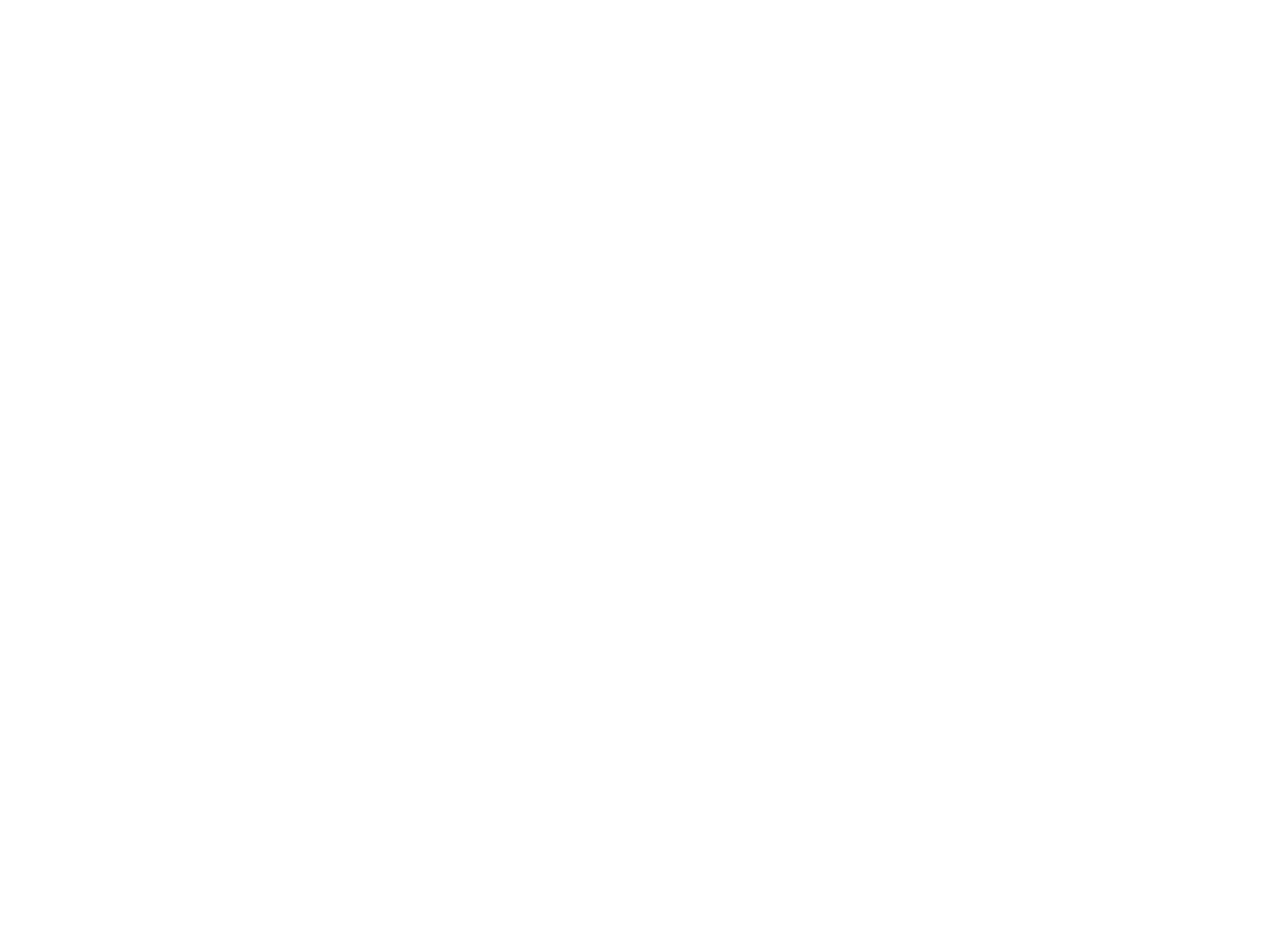
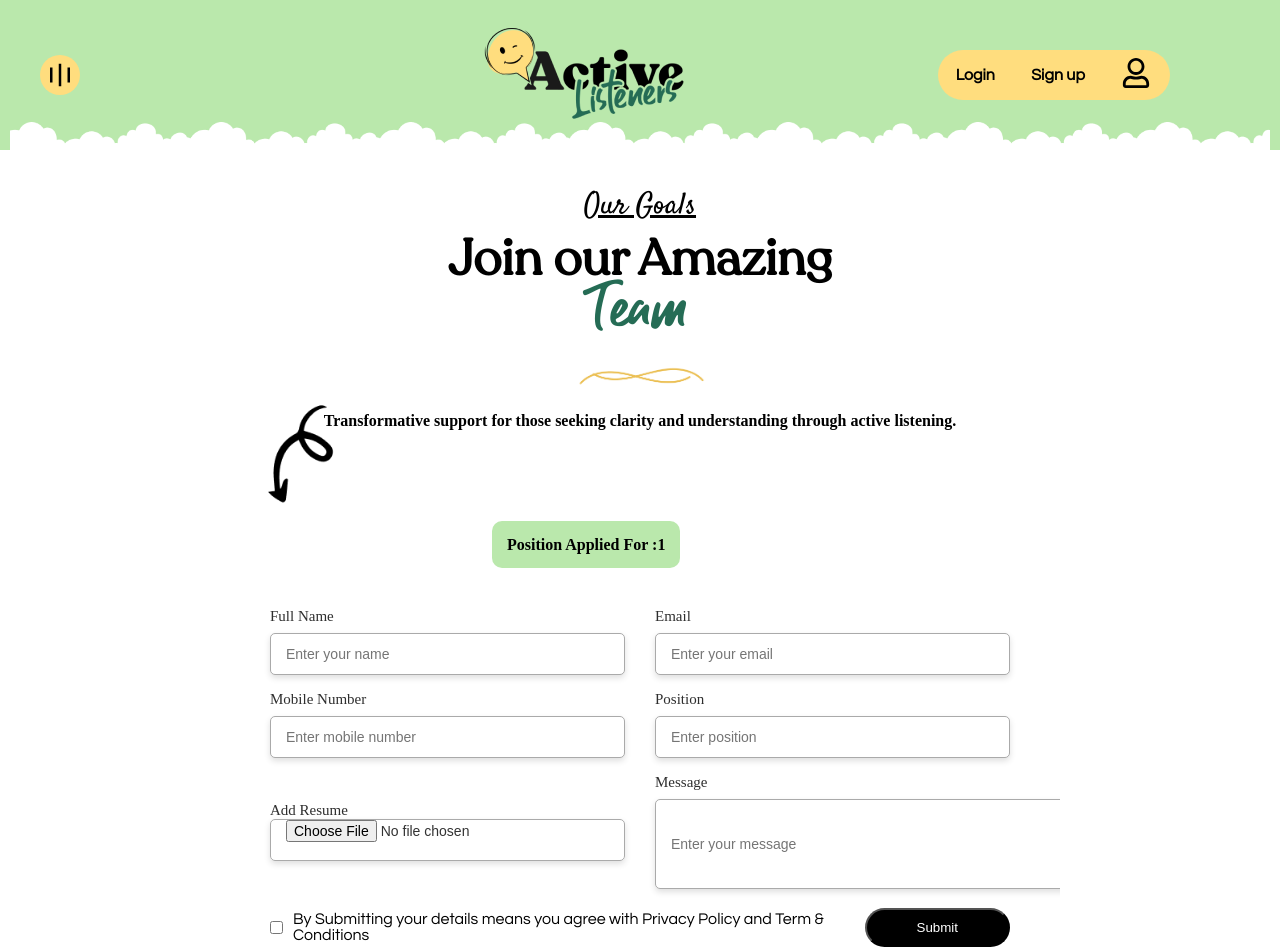
Before and after one commit to Thameem6369538954/Active-Listeners, a React (Create React App) app: page /HiringForm/1 in a window 1280 px wide. Before the commit this address had no page. Shown: the top 950 px of the page. Before the commit the page ends 800 px from the top, so only its background shows below. Built offline with nearby package versions, Linux system fonts and the light colour scheme.

Commit message:
new commit

```diff
--- a/src/App.js
+++ b/src/App.js
@@ -21,6 +21,7 @@
 import SocialMediaAddiction from "./Pages/SocialMediaAddiction.js";
 import EntertainmentandperformanceAddiction from "./Pages/EntertainmentandperformanceAddiction.js";
 import Hiring from "./Pages/Hiring.js";
+import UserProfile from "./Pages/UserProfile.js";
 import TeamPage from "./Pages/TeamPage.js";
 import HiringForm from "./Pages/HiringForm.js";
 import Preppers from "./Pages/Preppers.js";
@@ -29,6 +30,7 @@
 import GriefsupportGroup from "./Pages/GriefsupportGroup.js";
 import loading from "./Anime/loading.json";
 import Lottie from "lottie-react";
+import Settings from "./Pages/Settings.js";
 function App() {
   const [loading, setLoading] = useState(false);
   useEffect(() => {
@@ -46,7 +48,7 @@
           <Route path="/GriefsupportGroup" element={<GriefsupportGroup />} />
           <Route path="/Adminpanel" element={<Adminpanel />} />
           <Route path="/Preppers" element={<Preppers />} />
-          <Route path="/HiringForm" element={<HiringForm />} />
+          <Route path="/HiringForm/:position" element={<HiringForm />} />
           <Route path="/Hiring" element={<Hiring />} />
           <Route
             path="/EntertainmentandperformanceAddiction"
@@ -66,6 +68,8 @@
             element={<AdaptationtoMobilePhones />}
           />
           <Route path="/Login" element={<Login />} />
+          <Route path="UserProfile" element={<UserProfile />}></Route>
+
           <Route path="/Signup" element={<Signup />} />
           <Route path="/Navbar" element={<Navbar />} />
           <Route path="/OneOnOne" element={<OneOnOne />} />
--- a/src/Components/Categories.js
+++ b/src/Components/Categories.js
@@ -131,7 +131,7 @@
               </button>
             </NavLink>
           </div>
-          <button>Discover How?</button>
+
         </div>
       </div>
     </div>
--- a/src/Components/Navbar.js
+++ b/src/Components/Navbar.js
@@ -7,6 +7,7 @@
 import { NavLink } from "react-router-dom";
 import AlCloud from "../Images/AlCloud.png";
 import Navarrow from "../Images/Navarrow.png";
+import { FaRegUser } from "react-icons/fa";
 const Navbar = () => {
   const scrollToTop = () => {
     window.scrollTo(0, 0);
@@ -84,7 +85,9 @@
               </NavLink>
               <div className="border full-rounded"></div>
             </button>
-            <img src={Navarrow} className="navarrow" alt="" />
+            {/* <img src={Navarrow} className="navarrow" alt="" /> */}
+            <NavLink to="/UserProfile" className="Links"><FaRegUser className="navarrow" />
+            </NavLink>
           </div>
         </nav>
       </div>
--- a/src/Css/GetinTouch.css
+++ b/src/Css/GetinTouch.css
@@ -72,6 +72,12 @@
     width: 90%;
     margin-bottom: 20px;
   }
+  .form-inputs input {
+    padding: 10px;
+    width: 91%;
+    border-radius: 10px;
+    margin: 10px auto;
+}
 }
 @media (min-width: 600px) and (max-width: 1024px) {
   .form-inputs input {
--- a/src/Css/HiringForm.css
+++ b/src/Css/HiringForm.css
@@ -4,11 +4,19 @@
   color: black;
   font-weight: 700;
   border-radius: 10px;
+  margin-left: 30%;
+  margin-top: -30%;
 }
 .hiring-form-holeconatiner {
   display: flex;
   align-items: center;
   justify-content: center;
+}
+.container-form form {
+  padding: 50px;
+}
+.form-first {
+  margin-top: 50px;
 }
 @media screen and (max-width: 600px) {
   .hiring-form-holeconatiner {
@@ -17,4 +25,18 @@
     justify-content: center;
     margin-bottom: 130px;
   }
+  .hiring-form-main {
+    height: 150vh;
+  }
+  .form-position {
+    background-color: #bae8ac;
+    padding: 15px;
+    color: black;
+    font-weight: 700;
+    border-radius: 10px;
+    /* width: 200%; */
+    position: absolute;
+    margin-top: -17%;
+    margin-left: -10%;
+  }
 }
--- a/src/Css/Navbar.css
+++ b/src/Css/Navbar.css
@@ -45,10 +45,18 @@
   background-color: white;
   padding: 10px 25px;
 }
+.navarrow {
+  font-size: 30px;
+  /* border-radius: 50%; */
+}
 .navarrow:hover {
   background-color: white;
-  padding: 10px;
+  padding: 2px;
+  height: 40px;
+  width: 40px;
   border-radius: 50%;
+
+  font-size: 30px;
 }
 .nav-icon {
   background: #ffdd7e;
--- a/src/Pages/HiringForm.js
+++ b/src/Pages/HiringForm.js
@@ -1,12 +1,95 @@
-import React, { useContext } from "react";
+import React, { useState, useContext } from "react";
 import "../Css/HiringForm.css";
 import Navbar from "../Components/Navbar";
 import GetinTouch from "../Components/GetinTouch";
 import Footer from "../Components/Footer";
 import Yellowline from "../Images/Yellowline.png";
 import Downarrow from "../Images/Downarrow.png";
+import { useParams } from "react-router-dom";
+import axios from "../Utils/Baseurl.js";
+import { ToastContainer, toast } from "react-toastify";
+import "react-toastify/dist/ReactToastify.css";
+import { NavLink, useNavigate } from "react-router-dom";
 
-const HiringForm = () => {
+const HiringForm = (props) => {
+   const navigate = useNavigate();
+  const { position } = useParams();
+  console.log(position);
+  const [formData, setFormData] = useState({
+    fullName: "",
+    email: "",
+    mobileNumber: "",
+    resume: null,
+    message: "",
+    position: "",
+    agree: false,
+  });
+
+  const [errors, setErrors] = useState({});
+
+  const handleChange = (e) => {
+    const { name, value, type, checked, files } = e.target;
+    const fieldValue =
+      type === "checkbox" ? checked : type === "file" ? files[0] : value;
+    setFormData({ ...formData, [name]: fieldValue });
+    setErrors({ ...errors, [name]: "" }); // Clear error when user makes a change
+  };
+
+  const handleSubmit = async (e) => {
+    e.preventDefault();
+    const newErrors = validateFormData(formData);
+    if (Object.keys(newErrors).length === 0) {
+      // Form is valid, proceed with submission
+      console.log("Form submitted:", formData);
+      // You can add your submission logic here
+    } else {
+      setErrors(newErrors);
+    }
+     if (Object.keys(newErrors).length > 0) {
+      setErrors(newErrors);
+    } else {
+      // Form submission logic here
+      console.log(formData, "Sign up Form submitted successfully!");
+      // const response = await axios.post("/user_registration", formData);
+      const response = await axios.post("/application", formData);
+      console.log(response, "this is the response of registration............");
+      if (response) {
+        console.log(response.data.message,"hhehheeeee");
+        toast.success(response.data.message)
+        navigate("/Login");
+      }
+    }
+  };
+
+  const validateFormData = (data) => {
+    const errors = {};
+    if (!data.fullName.trim()) {
+      errors.fullName = "Full Name is required";
+    }
+    if (!data.position.trim()) {
+      errors.position = "position is required";
+    }
+    if (!data.email.trim()) {
+      errors.email = "Email is required";
+    } else if (!/^\S+@\S+\.\S+$/.test(data.email)) {
+      errors.email = "Email is invalid";
+    }
+    if (!data.mobileNumber.trim()) {
+      errors.mobileNumber = "Mobile Number is required";
+    }
+    if (!data.resume) {
+      errors.resume = "Resume is required";
+    }
+    if (!data.message.trim()) {
+      errors.message = "Message is required";
+    }
+    if (!data.agree) {
+      errors.agree =
+        "You must agree to the Privacy Policy and Terms & Conditions";
+    }
+    return errors;
+  };
+
 
   return (
     <div>
@@ -22,73 +105,116 @@
             support for those seeking clarity and understanding through active
             listening.
           </h4>
-          <span className="form-position">
-            Position Applied For :
-          </span>
         </div>
         <div className="hiring-form-holeconatiner">
           <div className="container-form">
-            <form action="submit">
-              <div className="form first">
+            <form onSubmit={handleSubmit}>
+              <input type="hidden" name="position" value={position} />
+              <span className="form-position">
+                Position Applied For :{position}
+              </span>
+              <div className="form-first">
                 <div className="details personal">
                   <div className="fields">
                     <div className="input-field">
                       <label>Full Name</label>
                       <input
-                        type="email"
+                        type="text"
+                        name="fullName"
                         placeholder="Enter your name"
-                        id="email"
-                        required
+                        value={formData.fullName}
+                        onChange={handleChange}
                       />
+                      {errors.fullName && (
+                        <span className="error">{errors.fullName}</span>
+                      )}
                     </div>
 
                     <div className="input-field">
                       <label>Email</label>
                       <input
                         type="email"
+                        name="email"
                         placeholder="Enter your email"
-                        id="email"
-                        required
+                        value={formData.email}
+                        onChange={handleChange}
                       />
+                      {errors.email && (
+                        <span className="error">{errors.email}</span>
+                      )}
                     </div>
 
                     <div className="input-field">
                       <label>Mobile Number</label>
                       <input
-                        type="number"
+                        type="text"
+                        name="mobileNumber"
                         placeholder="Enter mobile number"
-                        required
+                        value={formData.mobileNumber}
+                        onChange={handleChange}
                       />
+                      {errors.mobileNumber && (
+                        <span className="error">{errors.mobileNumber}</span>
+                      )}
                     </div>
+                    <div className="input-field">
+                      <label>Position</label>
+                      <input
+                        type="text"
+                        name="position"
+                        placeholder="Enter position"
+                        value={formData.position}
+                        onChange={handleChange}
+                      />
+                      {errors.position && (
+                        <span className="error">{errors.position}</span>
+                      )}
+                    </div>
+
                     <div className="input-field">
                       <label>Add Resume</label>
                       <input
                         type="file"
-                        placeholder="Enter mobile number"
-                        required
+                        name="resume"
+                        onChange={handleChange}
                         style={{ marginTop: "0px" }}
                       />
-                      {/* <p>Resume</p> */}
+                      {errors.resume && (
+                        <span className="error">{errors.resume}</span>
+                      )}
                     </div>
+
                     <div className="input-field">
                       <label>Message</label>
                       <input
                         type="text"
-                        placeholder="Enter mobile Message"
-                        required
+                        name="message"
+                        placeholder="Enter your message"
+                        value={formData.message}
+                        onChange={handleChange}
                         style={{ width: 800, height: 90 }}
                       />
+                      {errors.message && (
+                        <span className="error">{errors.message}</span>
+                      )}
                     </div>
                   </div>
                 </div>
               </div>
+
               <div className="agree-get">
-                <input type="checkbox" />
+                <input
+                  type="checkbox"
+                  name="agree"
+                  checked={formData.agree}
+                  onChange={handleChange}
+                />
                 <p>
                   By Submitting your details means you agree with Privacy Policy
                   and Term & Conditions
                 </p>
-                <button>Submit</button>
+                {errors.agree && <span className="error">{errors.agree}</span>}
+                <button type="submit">Submit</button>
               </div>
             </form>
           </div>
--- a/src/Pages/Login.js
+++ b/src/Pages/Login.js
@@ -55,8 +55,12 @@
       console.log(response, "this is the response of registration............");
       if (response) {
         console.log(response.data.message, "hhehheeeee");
-        toast.success(response.data.message);
+        if (response.data.message == "invalid password or id"){
+          toast.error("Invalid username or password");
+        }else{
+          toast.success(response.data.message);
         navigate("/");
+        }
       }
       // }
     }
--- /dev/null
+++ b/src/Pages/Settings.js
@@ -0,0 +1,13 @@
+import React from "react";
+
+const Settings = () => {
+  return (
+    <div>
+      <h2>dkfnvskjdfosn</h2>
+      <h2>dkfnvskjdfosn</h2>
+      <h2>dkfnvskjdfosn</h2>
+    </div>
+  );
+};
+
+export default Settings;
--- /dev/null
+++ b/src/Pages/UserProfile.js
@@ -0,0 +1,15 @@
+import React from "react";
+import "../Css/UserProfile.css";
+import { Link, NavLink, Route, Routes } from "react-router-dom";
+import Settings from "../Pages/Settings";
+const UserProfile = () => {
+  return (
+    <div>
+      <Link to="/UserProfile/Settings">
+        <p>Settins</p>
+      </Link>
+    </div>
+  );
+};
+
+export default UserProfile;
```
Also changed, not shown: src/Pages/Hiring.js (+5 -5 lines), src/Css/UserProfile.css (added).
